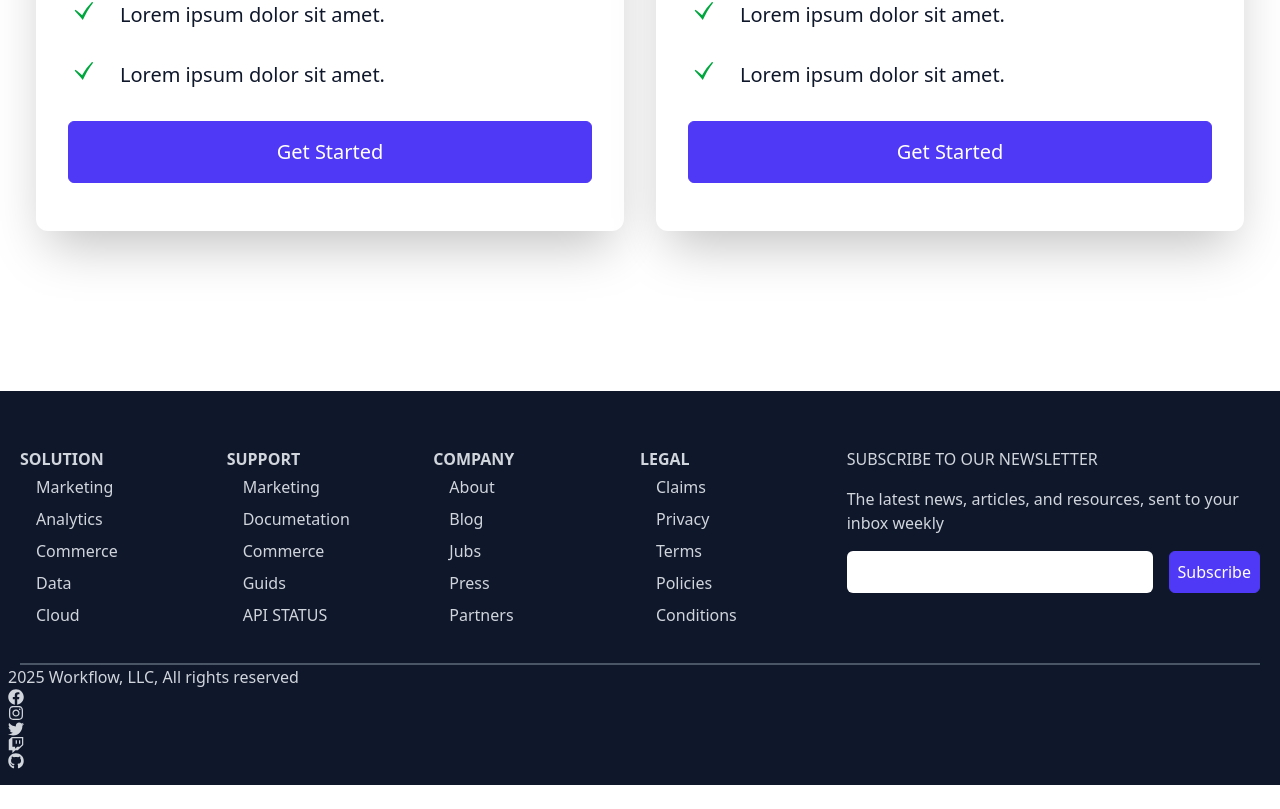
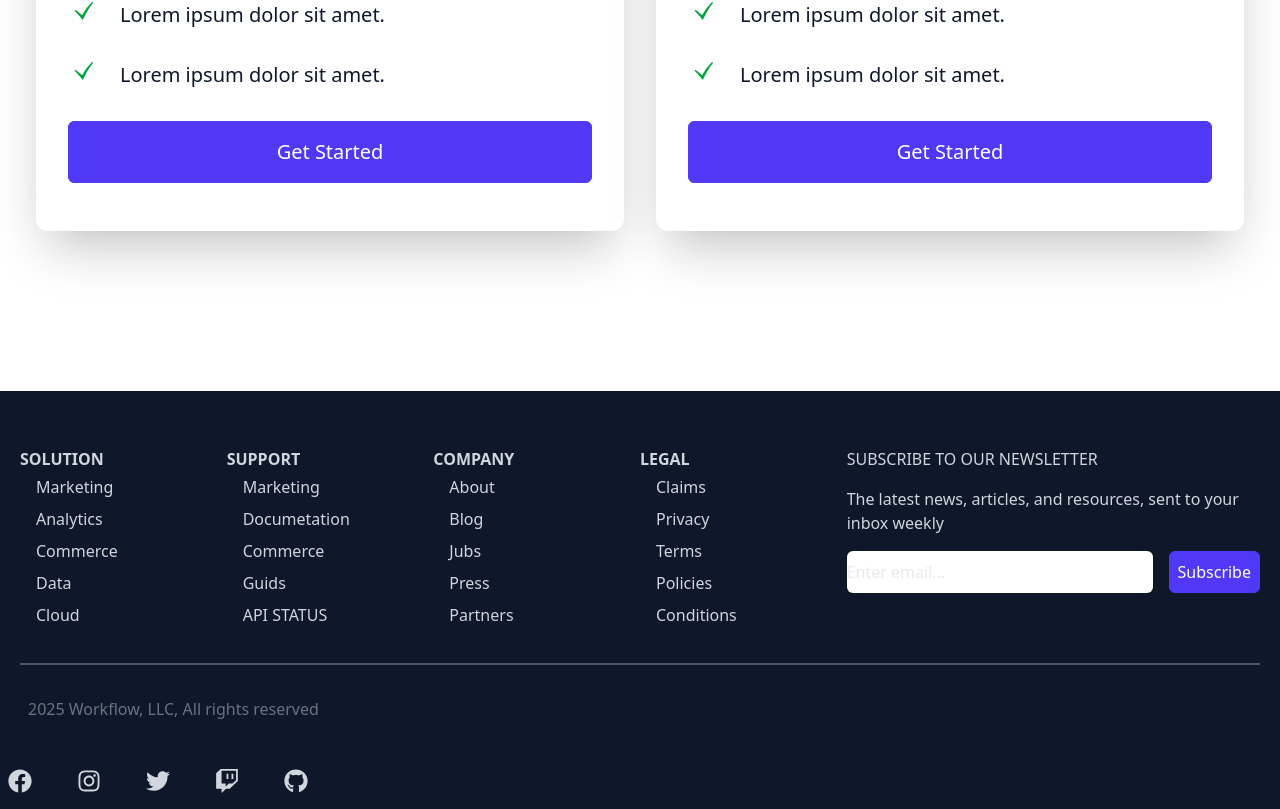
Before and after one commit to mohammad-reza99/nexa, a React (Vite) app: page / in a window 1280 px wide. Shown: the part 3515-4324 px from the top of the page. Before the commit the page ends 4300 px from the top, so only its background shows below. Built offline with nearby package versions, Linux system fonts and the light colour scheme.

Commit message:
feat: add react-scroll dependency and enhance Footer layout with improved structure

```diff
--- a/package.json
+++ b/package.json
@@ -15,6 +15,7 @@
     "react": "^19.1.1",
     "react-dom": "^19.1.1",
     "react-icons": "^5.5.0",
+    "react-scroll": "^1.9.3",
     "tailwindcss": "^4.1.13"
   },
   "devDependencies": {
--- a/src/assets/components/Footer.jsx
+++ b/src/assets/components/Footer.jsx
@@ -9,7 +9,7 @@ import {
 
 const Footer = () => {
   return (
-    <div className="w-full mt-24 bg-slate-900 text-gray-300 py-4 px-2">
+    <div className="w-full mt-24 bg-slate-900 text-gray-300 py-4 px-2 overflow-x-hidden">
       <div className=" max-w-[1240px] mx-auto grid grid-cols-2 md:grid-cols-6 border-b-2 border-gray-600 py-8">
         <div>
           <h6 className="font-bold uppercase pt-2">Solution</h6>
@@ -60,15 +60,16 @@ const Footer = () => {
             <input
               className="bg-white w-full mr-4 rounded-md mb-4"
               type="email"
+              placeholder="Enter email..."
             />
             <button className="p-2 mb-4">Subscribe</button>
           </form>
         </div>
       </div>
-      <div>
-        <p>2025 Workflow, LLC, All rights reserved</p>
+      <div className="flex flex-col max-w-[1240px] mx-auto px-2 py-4 justify-between sm:flex-row text-center text-gray-500">
+        <p className="py-4">2025 Workflow, LLC, All rights reserved</p>
       </div>
-      <div>
+      <div className="flex justify-between sm:w-[300px] pt-4 text-2xl">
         <FaFacebook />
         <FaInstagram />
         <FaTwitter />
```
Also changed, not shown: 1 other file (tests, documents, lock files or other folders).
